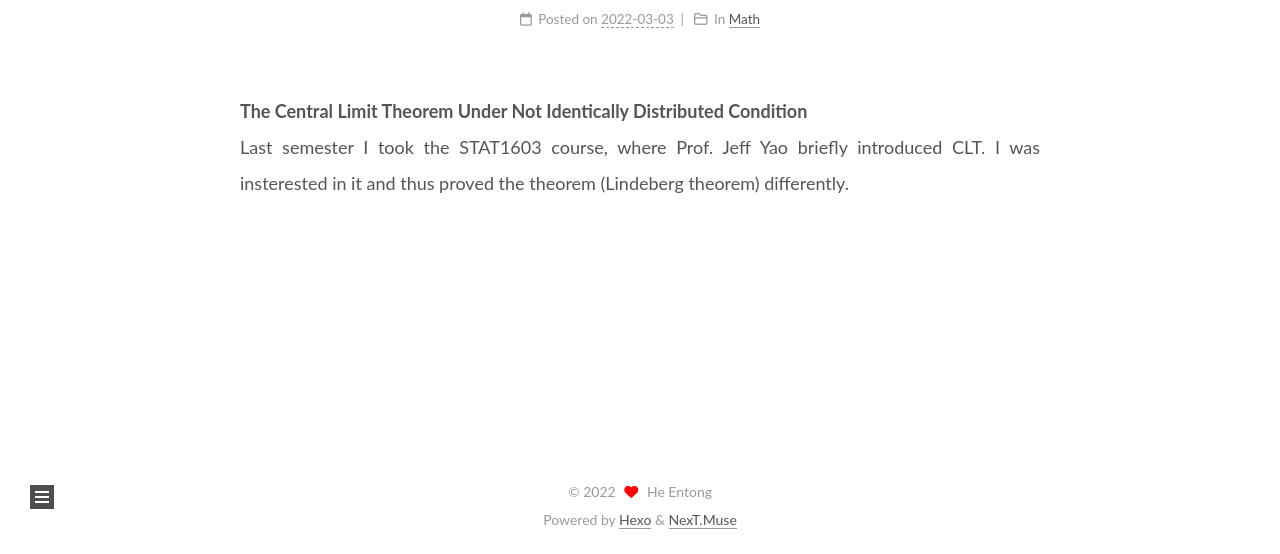
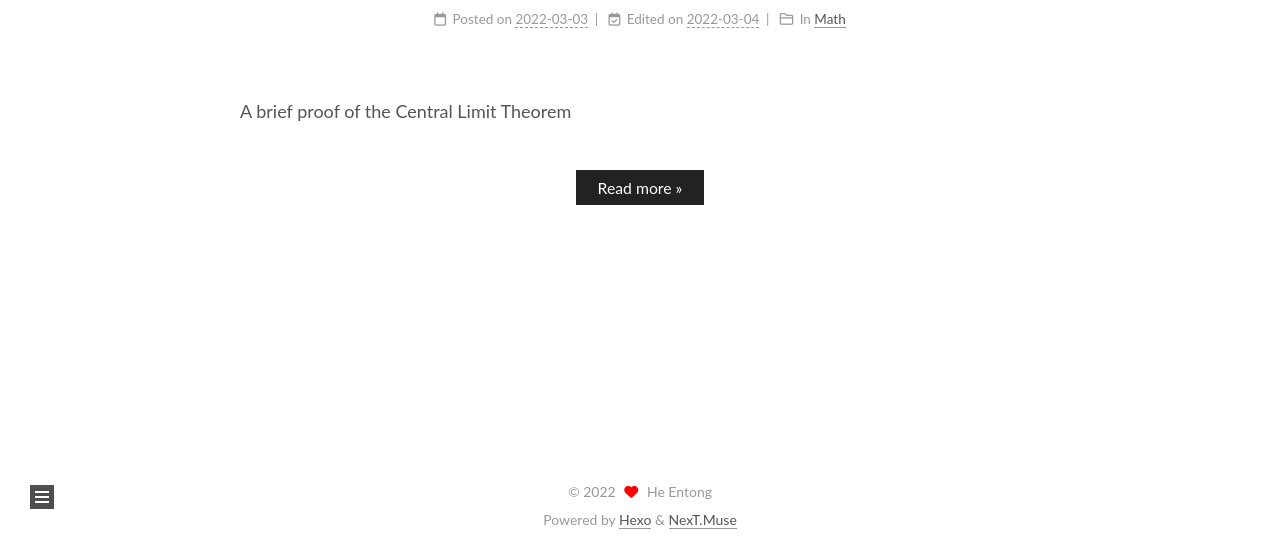
Before and after one commit to HeEntong/HeEntong.github.io, a plain HTML site: page index.html in a window 1280 px wide. Shown: the part 246-800 px from the top of the page. Drawn offline with nearby package versions, Linux system fonts and the light colour scheme; a script that the page names is missing.

Commit message:
Site updated: 2022-03-04 09:33:54

```diff
--- a/css/main.css
+++ b/css/main.css
@@ -2531,7 +2531,7 @@ ul.breadcrumb li:last-child {
   vertical-align: middle;
 }
 .links-of-author a::before {
-  background: #ba7eff;
+  background: #b05e0a;
   display: inline-block;
   margin-right: 3px;
   transform: translateY(-2px);
--- a/index.html
+++ b/index.html
@@ -192,8 +192,14 @@
       </span>
       <span class="post-meta-item-text">Posted on</span>
 
-
-      <time title="Created: 2022-03-03 22:06:18 / Modified: 23:15:26" itemprop="dateCreated datePublished" datetime="2022-03-03T22:06:18+08:00">2022-03-03</time>
+      <time title="Created: 2022-03-03 22:06:18" itemprop="dateCreated datePublished" datetime="2022-03-03T22:06:18+08:00">2022-03-03</time>
+    </span>
+    <span class="post-meta-item">
+      <span class="post-meta-item-icon">
+        <i class="far fa-calendar-check"></i>
+      </span>
+      <span class="post-meta-item-text">Edited on</span>
+      <time title="Modified: 2022-03-04 09:33:28" itemprop="dateModified" datetime="2022-03-04T09:33:28+08:00">2022-03-04</time>
     </span>
     <span class="post-meta-item">
       <span class="post-meta-item-icon">
@@ -215,8 +221,15 @@
 
 
     <div class="post-body" itemprop="articleBody">
-          <p><strong>The Central Limit Theorem Under Not Identically Distributed Condition</strong><br>Last semester I took the STAT1603 course, where Prof. Jeff Yao briefly introduced CLT. I was insterested in it and thus proved the theorem (Lindeberg theorem) differently. </p>
-<div class="pdf-container" data-target="/articles/CLT.pdf" data-height="500px"></div>
+          <p>A brief proof of the Central Limit Theorem</p>
+          <!--noindex-->
+            <div class="post-button">
+              <a class="btn" href="/2022/03/03/Test/">
+                Read more &raquo;
+              </a>
+            </div>
+          <!--/noindex-->
+
 
     </div>
 
```
Also changed, not shown: 2022/03/03/Test/index.html (+14 -7 lines).
